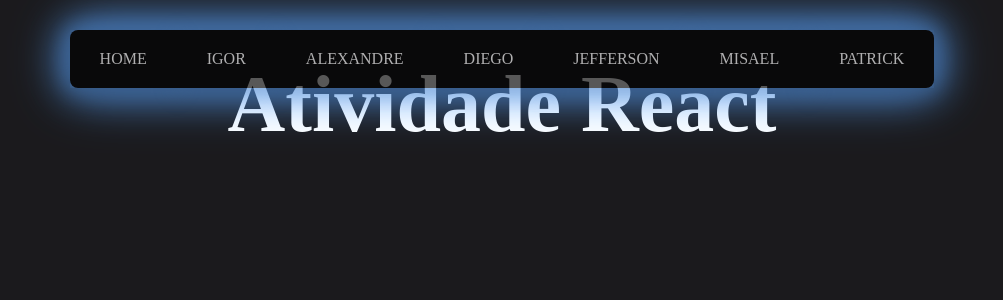
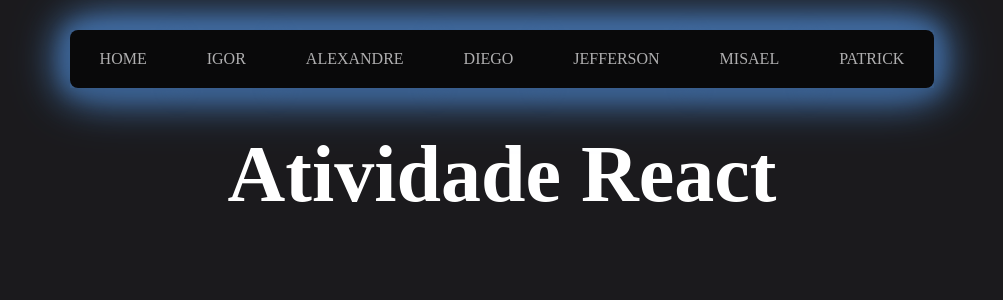
Before and after one commit to DiegoGLins/Ativ.Carol.FeedBack, a React (Vite) app: page / in a window 1280 px wide. Shown: the top 300 px of the page, without its empty margins (138-1141 px from the left). Built offline with nearby package versions, Linux system fonts and the light colour scheme.

Commit message:
acrescentado padding no titulo da Home

```diff
--- a/src/components/Paragrafo/Paragrafo.tsx
+++ b/src/components/Paragrafo/Paragrafo.tsx
@@ -15,7 +15,7 @@
     <div
       style={{ display: "Flex", flexDirection: "column", alignItems: "center" }}
     >
-      <h1 style={{ color: "white", fontSize: "5rem" }}>{titulo}</h1>
+      <h1 style={{ color: "white", fontSize: "5rem", paddingTop: '70px' }}>{titulo}</h1>
       <p>{conteudo}</p>
       {children}
     </div>
```
